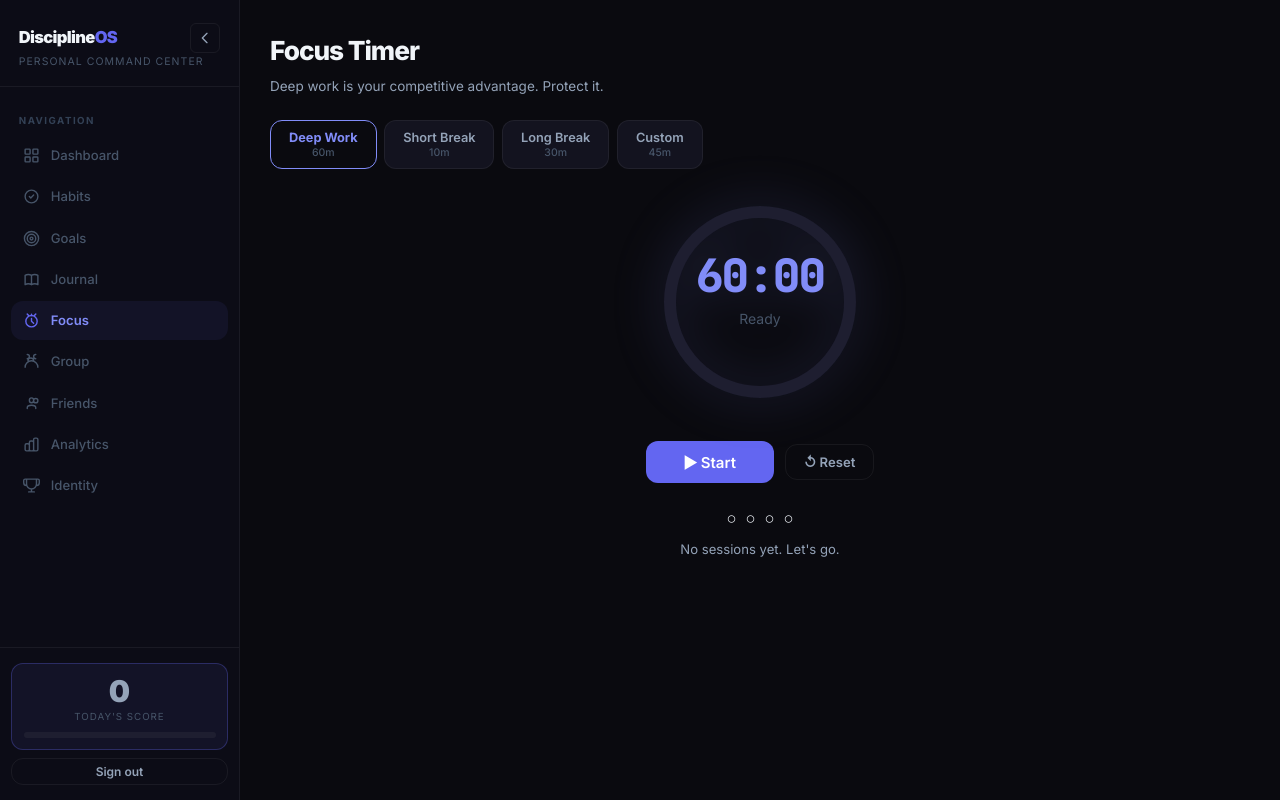
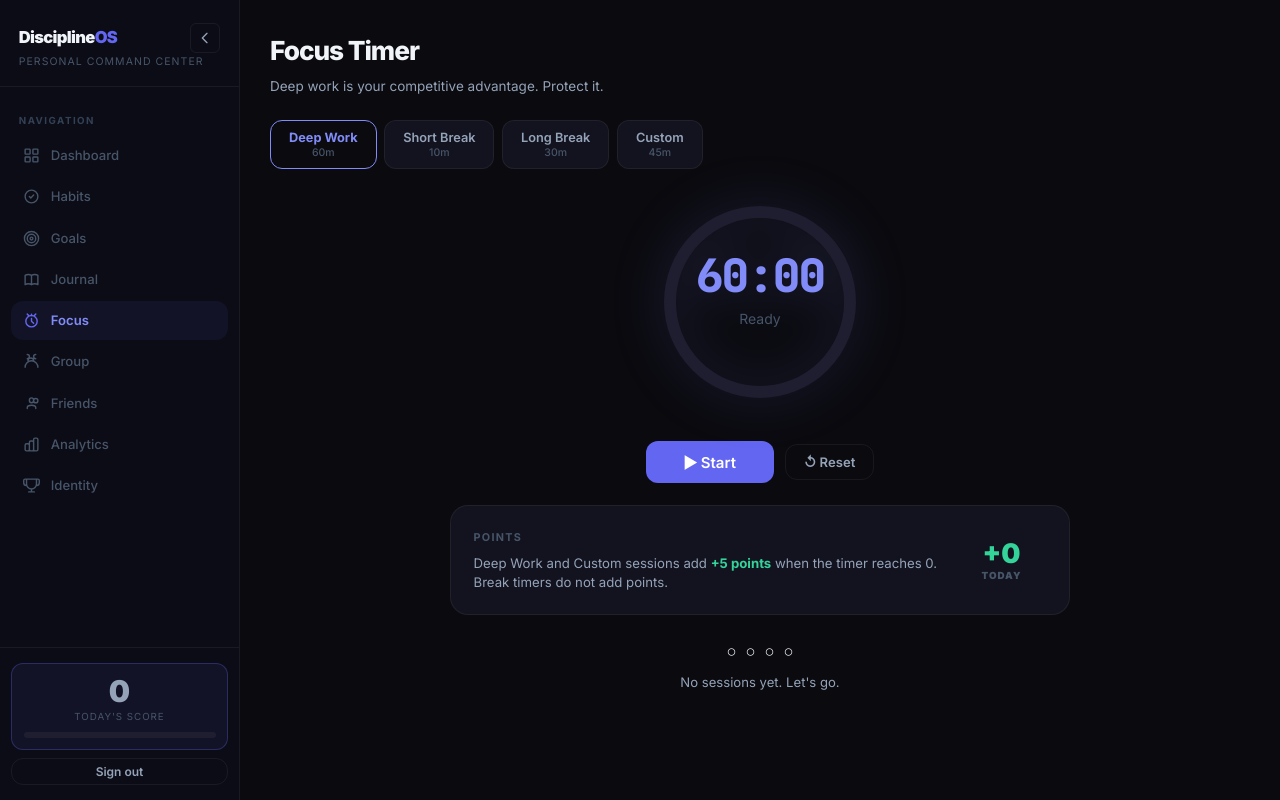
Before and after one commit to larplord/discipline-app, a Next.js app: page /focus in a window 1280 px wide. Built offline with nearby package versions, Linux system fonts and the light colour scheme; no server answers; the database is empty; sample sign-in values are in the browser's storage.

Commit message:
new update

```diff
--- a/src/app/(app)/focus/page.tsx
+++ b/src/app/(app)/focus/page.tsx
@@ -5,6 +5,7 @@ import { doc, onSnapshot, runTransaction, serverTimestamp } from 'firebase/fires
 import { getFirestoreDb } from '@/lib/firebase/client';
 import { useUserData } from '@/components/UserDataProvider';
 import { todayKey } from '@/lib/dates';
+import { DAILY_SCORE } from '@/lib/scoringConfig';
 import '@/styles/pages/Focus.css';
 
 const MODES = [
@@ -19,6 +20,7 @@ export default function FocusPage() {
   const [modeId, setModeId] = useState<(typeof MODES)[number]['id']>('work');
   const [customMin, setCustomMin] = useState(45);
   const [running, setRunning] = useState(false);
+  const [completed, setCompleted] = useState(false);
   const [seconds, setSeconds] = useState(60 * 60);
   const [sessions, setSessions] = useState(0);
   const intervalRef = useRef<ReturnType<typeof setInterval> | null>(null);
@@ -39,6 +41,7 @@ export default function FocusPage() {
     if (intervalRef.current) clearInterval(intervalRef.current);
     sessionRecordedRef.current = false;
     setRunning(false);
+    setCompleted(false);
     setModeId(id);
     const m = MODES.find((x) => x.id === id)!;
     const mins = id === 'custom' ? customMin : m.minutes;
@@ -47,6 +50,7 @@ export default function FocusPage() {
 
   useEffect(() => {
     setSeconds(totalSec);
+    setCompleted(false);
   }, [customMin, modeId, totalSec]);
 
   useEffect(() => {
@@ -56,6 +60,7 @@ export default function FocusPage() {
           if (s <= 1) {
             if (intervalRef.current) clearInterval(intervalRef.current);
             setRunning(false);
+            setCompleted(true);
             if ((modeId === 'work' || modeId === 'custom') && !sessionRecordedRef.current) {
               sessionRecordedRef.current = true;
               const db = getFirestoreDb();
@@ -84,6 +89,7 @@ export default function FocusPage() {
   }, [running, modeId, uid]);
 
   function start() {
+    if (completed || seconds <= 0) return;
     if (seconds === totalSec) sessionRecordedRef.current = false;
     if (typeof Notification !== 'undefined' && Notification.permission === 'default') {
       void Notification.requestPermission();
@@ -97,6 +103,7 @@ export default function FocusPage() {
     if (intervalRef.current) clearInterval(intervalRef.current);
     sessionRecordedRef.current = false;
     setRunning(false);
+    setCompleted(false);
     setSeconds(totalSec);
   }
 
@@ -180,15 +187,15 @@ export default function FocusPage() {
                 {mm}:{ss}
               </text>
               <text x="110" y="132" textAnchor="middle" fill="var(--text-muted)" fontSize="14" fontFamily="Inter">
-                {running ? mode.label : 'Ready'}
+                {running ? mode.label : completed ? 'Complete' : 'Ready'}
               </text>
             </svg>
           </div>
 
           <div className="timer-controls">
             {!running ? (
-              <button type="button" className="btn btn-primary timer-btn" onClick={start} disabled={seconds === 0}>
-                {seconds === 0 ? '✓ Done' : '▶ Start'}
+              <button type="button" className="btn btn-primary timer-btn" onClick={start} disabled={completed || seconds === 0}>
+                {completed || seconds === 0 ? '✓ Done' : '▶ Start'}
               </button>
             ) : (
               <button type="button" className="btn btn-ghost timer-btn" onClick={pause}>
@@ -198,6 +205,20 @@ export default function FocusPage() {
             <button type="button" className="btn btn-ghost" onClick={reset}>
               ↺ Reset
             </button>
+          </div>
+        </div>
+
+        <div className="focus-points-card card">
+          <div>
+            <div className="section-label">Points</div>
+            <p>
+              Deep Work and Custom sessions add <strong>+{DAILY_SCORE.focusPerSession} points</strong> when the timer reaches 0.
+              Break timers do not add points.
+            </p>
+          </div>
+          <div className="focus-points-score">
+            +{sessions * DAILY_SCORE.focusPerSession}
+            <span>today</span>
           </div>
         </div>
 
--- a/src/styles/pages/Focus.css
+++ b/src/styles/pages/Focus.css
@@ -63,6 +63,43 @@
   font-size: 1rem;
 }
 
+.focus-points-card {
+  max-width: 620px;
+  margin: 0 auto 1.25rem;
+  display: flex;
+  align-items: center;
+  justify-content: space-between;
+  gap: 1rem;
+}
+
+.focus-points-card p {
+  color: var(--text-secondary);
+  font-size: 0.88rem;
+  line-height: 1.45;
+}
+
+.focus-points-card strong {
+  color: var(--green-light);
+}
+
+.focus-points-score {
+  min-width: 6rem;
+  text-align: center;
+  color: var(--green-light);
+  font-size: 1.8rem;
+  font-weight: 900;
+  line-height: 1;
+}
+
+.focus-points-score span {
+  display: block;
+  margin-top: 0.25rem;
+  color: var(--text-muted);
+  font-size: 0.65rem;
+  text-transform: uppercase;
+  letter-spacing: 0.1em;
+}
+
 .sessions-row {
   display: flex;
   align-items: center;
@@ -95,4 +132,8 @@
 
 @media (max-width: 600px) {
   .tips-grid { grid-template-columns: 1fr; }
+  .focus-points-card {
+    align-items: flex-start;
+    flex-direction: column;
+  }
 }
```
